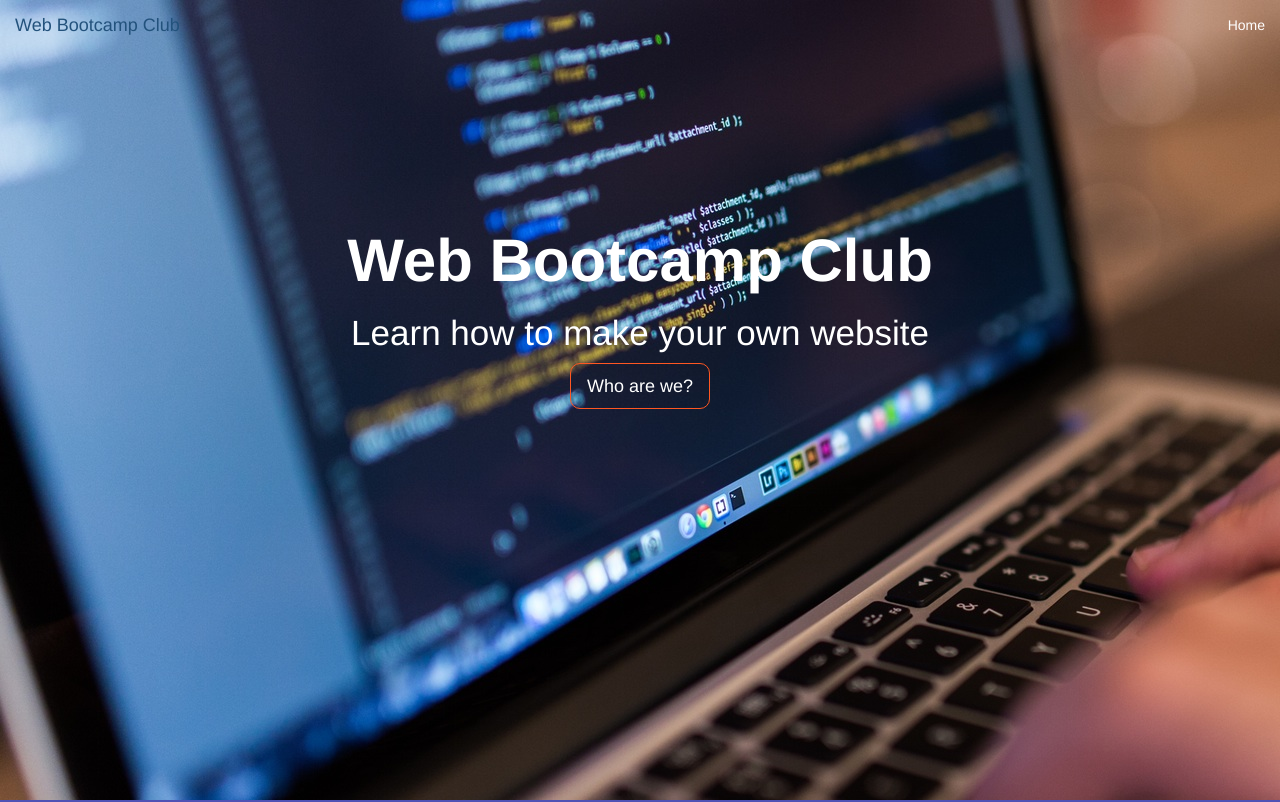
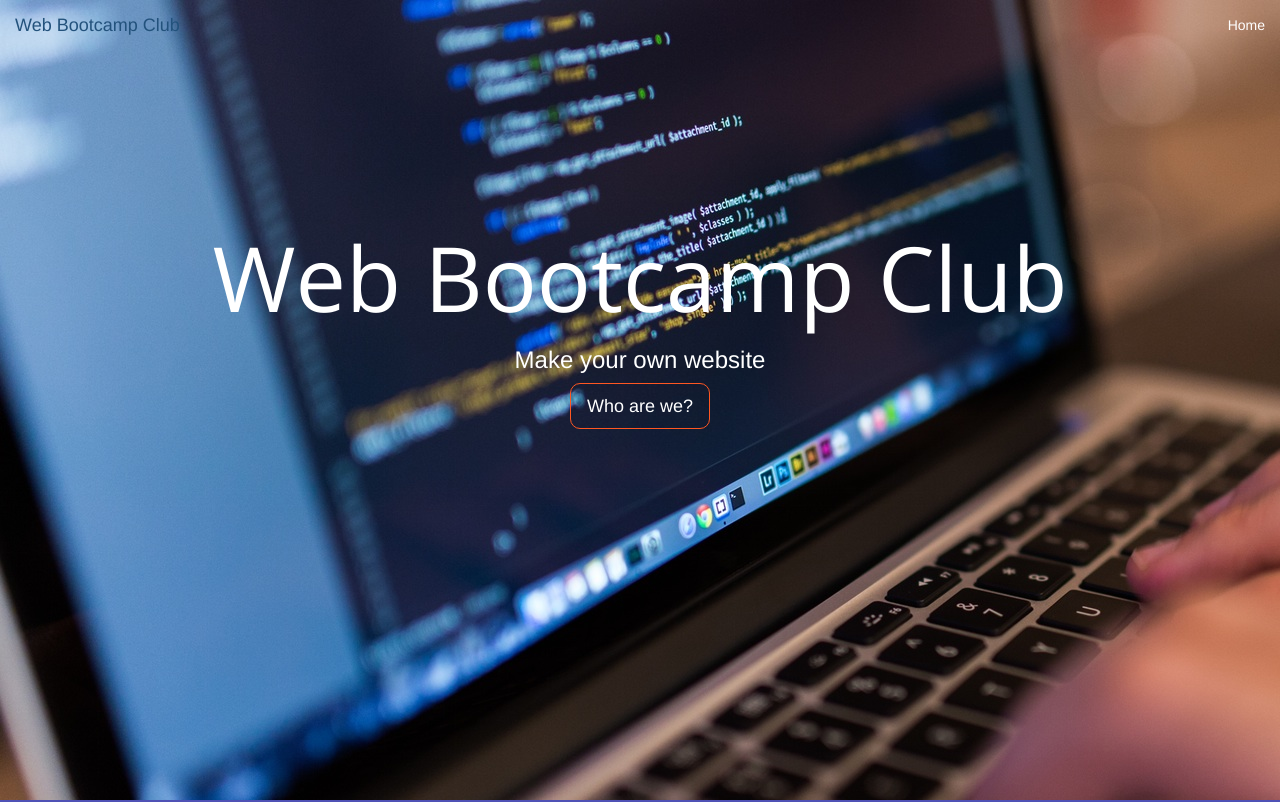
Before and after one commit to purduewebdevclub/website, a website: page index.html in a window 1280 px wide. Shown: the top 802 px of the page. Drawn offline with nearby package versions, Linux system fonts and the light colour scheme.

Commit message:
Changed the font style

```diff
--- a/index.html
+++ b/index.html
@@ -2,6 +2,7 @@
 <html>
     <head>
         <meta name="viewport" content="width=device-width, initial-scale=1">
+        <link href="http://fonts.googleapis.com/css?family=Open+Sans:400,300,600,700,800|Merriweather:300italic,900" rel="stylesheet" type="text/css">
         <link href="lib/bootstrap/dist/css/bootstrap.css" rel="stylesheet">
         <link href="styles.css" rel="stylesheet">
         <title>Web Bootcamp Club</title>
@@ -30,8 +31,8 @@
         <div style="background: url(background.jpg); height: 100%; position: relative" id="start">
             <div class="container">
                 <div class="text-center pagination-centered" style="margin-top: 20%">
-                    <h1 class="white" style="font-size: 60px"><strong>Web Bootcamp Club</strong></h1>
-                    <h3 class="white"style = "font-size: 35px">Learn how to make your own website</h3>
+                    <h1 class="white" style="font-weight: 300; font-family: 'Open Sans', sans-serif; font-size: 90px">Web Bootcamp Club</h1>
+                    <h3 class="white">Make your own website</h3>
                     <a class="btn btn-round btn-lg" href="#founders">Who are we?</a>
                 </div>
             </div>
```
